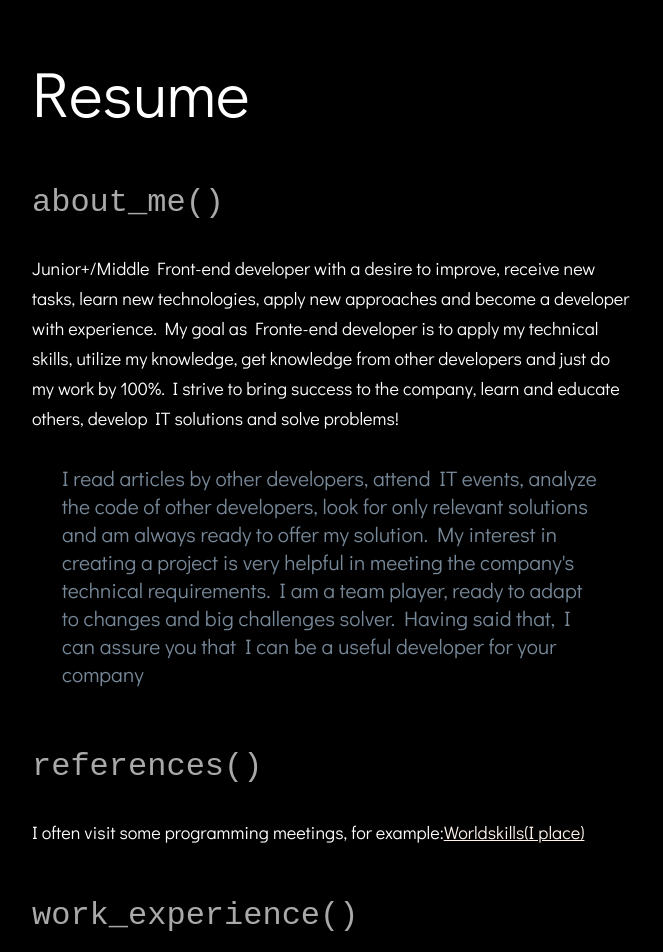
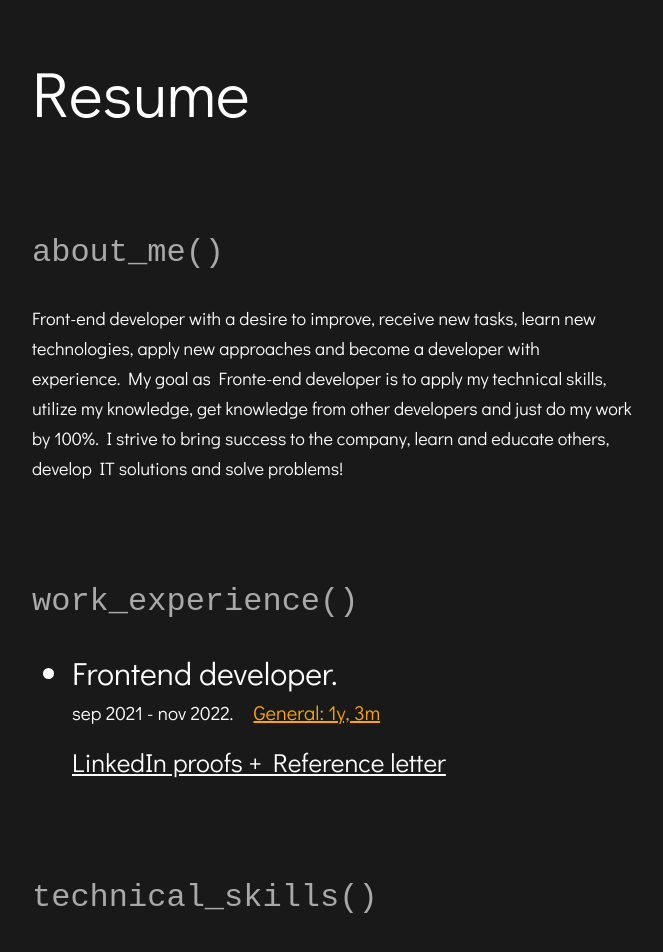
Before and after one commit to kusainovv/bio, a Next.js app: page / in a window 1280 px wide. Shown: the top 952 px of the page, without its empty margins (308-971 px from the left). Built offline with nearby package versions, Linux system fonts and the light colour scheme; a web font is replaced by a local one.

Commit message:
fix design but there're some mistakes

```diff
--- a/components/blocks/Biography.tsx
+++ b/components/blocks/Biography.tsx
@@ -25,7 +25,6 @@ const Text = styled.p`
     }
 `;
 
-const References = styled.div``;
 
 const WorkExperience = styled.div`
     > ul > li {
@@ -34,11 +33,6 @@ const WorkExperience = styled.div`
     }
 `;
 
-const MainMessage = styled.p`
-    padding: 10px 5%;
-    font-size: 21px;
-    color: lightslategrey;
-`;
 
 const TechnicaExperience = styled.div`
     > ul > li {
@@ -58,6 +52,34 @@ const Social = styled.a`
     color: white;
 `;
 
+const WorkExperienceRole = styled.div`
+    margin-bottom: 0;
+
+    > span {
+        margin-left: 14px;
+        font-size: 20px;
+    }
+`;
+
+const WorkExperienceProof = styled.a`
+    margin-top: 20px;
+    display: block;
+    font-size: 26px;
+    color: white;
+`;
+
+const WorkExperienceDate = styled.div`
+    font-size: 19px;
+    margin-top: 6px;
+
+    > span {
+        margin-left: 20px;
+        text-decoration: underline;
+        font-size: 20px;
+        color: orange;
+    }
+`;
+
 export const Biography = () => {
 
     return <Wrapper>
@@ -69,35 +91,25 @@ export const Biography = () => {
                 <Text>
                     {dict.biography.about_me.description}
                 </Text>
-
-                <MainMessage>
-                    {dict.biography.about_me.warningMessage}
-                </MainMessage>
             </NewArticle>
-
-
-            <NewArticle article_title={dict.biography.references.title}>
-
-                <References>
-
-                    <Text>
-                        {dict.biography.meetings.description}
-                        <a href='https://www.sgu.ru/news/2021-06-08/podvedeny-itogi-iv-chempionata-molodye-professionaly'>
-                            {dict.biography.meetings.places.ws}
-                        </a>
-
-                    </Text>
-
-                </References>
 
                 <NewArticle article_title={dict.biography.work_experience.title}>
                     <WorkExperience>
                         <ul>
-                            {
-                                dict.work_experience.map((type: string, key: number) => <li key={key}>
-                                    {type}
-                                </li>)
-                            }
+                            <li>
+                                <WorkExperienceRole>
+                                    Frontend developer.
+                                </WorkExperienceRole>
+
+                                <WorkExperienceDate>
+                                    sep 2021 - nov 2022.
+                                    <span>General: 1y, 3m</span>
+                                </WorkExperienceDate>
+
+                                <WorkExperienceProof href='https://www.linkedin.com/in/%D1%80%D0%B0%D1%82%D0%BC%D0%B8%D1%80-%D0%BA%D1%83%D1%81%D0%B0%D0%B8%D0%BD%D0%BE%D0%B2-b67b5a257'>
+                                    LinkedIn proofs + Reference letter
+                                </WorkExperienceProof>
+                            </li>
                         </ul>
                     </WorkExperience>
                 </NewArticle>
@@ -123,8 +135,6 @@ export const Biography = () => {
                         }
                     </Socials>
                 </NewArticle>
-
-            </NewArticle>
         </Bio>
     </Wrapper>
 }
--- a/components/dict/index.ts
+++ b/components/dict/index.ts
@@ -3,7 +3,7 @@ export const dict = {
         about_me: {
             title: 'about_me()',
             description: `
-                Junior+/Middle Front-end developer with a desire to improve, receive new tasks, learn new
+                Front-end developer with a desire to improve, receive new tasks, learn new
                 technologies, apply new approaches and become a developer with experience. My goal as
                 Fronte-end developer is to apply my technical skills, utilize my knowledge, get knowledge
                 from other developers and just do my work by 100%.
@@ -57,13 +57,6 @@ export const dict = {
         }
     },
 
-    work_experience: [
-        "3+ company",
-        "5+ offers",
-        "1y+ work experience",
-        "2y+ programming"
-    ],
-
     technica_experience: [
         "React, TS, Next.js, Python, Clojure",
         "MATERIAL UI, ANT-DESIGN and other ui libs",
@@ -81,5 +74,6 @@ export const dict = {
         { text: "Telegram", link: "https://t.me/kekw_k" },
         { text: "CodeWars", link: "https://www.codewars.com/users/kusainovv" },
         { text: "Medium", link: "https://medium.com/@kusainovratmir" },
+        { text: "LinkedIn", link: "https://www.linkedin.com/in/%D1%80%D0%B0%D1%82%D0%BC%D0%B8%D1%80-%D0%BA%D1%83%D1%81%D0%B0%D0%B8%D0%BD%D0%BE%D0%B2-b67b5a257" },
     ]
 }
--- a/components/features/GlobalStyle.ts
+++ b/components/features/GlobalStyle.ts
@@ -3,7 +3,7 @@ import { css } from '@emotion/react';
 export const GlobalStyles = css`
     body {
         margin: 0;
-        background-color: black;
+        background-color: #19191a;
         color: white;
         font-family: 'Didact Gothic', sans-serif;
     }
--- a/components/features/NewArticle.tsx
+++ b/components/features/NewArticle.tsx
@@ -2,7 +2,7 @@ import styled from '@emotion/styled';
 import React, { ReactNode } from 'react';
 
 const Wrapper = styled.div`
-    margin: 50px 0;
+    margin: 100px 0;
 `;
 
 const Title = styled.p`
```
